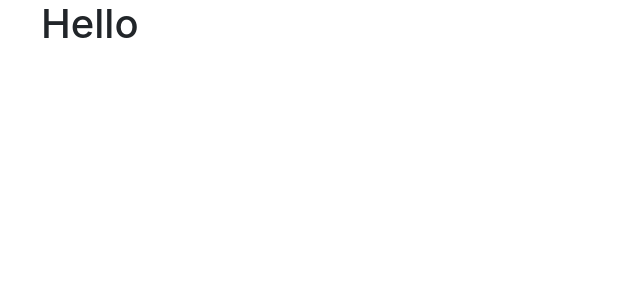
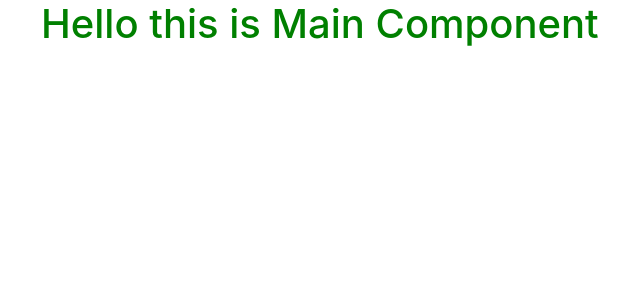
Before and after one commit to RomaNovo/angularHomeWork, an Angular app: page / in a window 1280 px wide. Shown: the top 300 px of the page, without its empty margins (69-709 px from the left). Built offline with nearby package versions, Linux system fonts and the light colour scheme.

Commit message:
added parametr for own-directive

```diff
--- a/src/app/app.component.css
+++ b/src/app/app.component.css
@@ -7,5 +7,6 @@
 h1{
 	display: inline-block;
 	padding: 0 20px;
-	transition: all .5s;
+	transition: all .3s;
+	cursor: pointer;
 }
--- a/src/app/app.component.html
+++ b/src/app/app.component.html
@@ -1 +1 @@
-<h1 app-background> Hello </h1>
+<h1 [appbackground]="'green'" [hoverColor]="'darkred'" > Hello this is Main Component</h1>
--- a/src/app/app.module.ts
+++ b/src/app/app.module.ts
@@ -5,6 +5,7 @@ import { HttpModule } from '@angular/http';
 
 import { AppComponent } from './app.component';
 import { BackgroundDirective } from './directives/background.directive';
+
 
 
 
--- a/src/app/directives/background.directive.ts
+++ b/src/app/directives/background.directive.ts
@@ -1,23 +1,25 @@
-import { Directive, ElementRef, Renderer2, HostListener, HostBinding } from '@angular/core';
+import { Directive, Input, HostListener, HostBinding, OnInit, ElementRef, Renderer2 } from '@angular/core';
 
 @Directive({
-	selector: '[app-background]'
+	selector: '[appbackground]'
 })
 
-export class BackgroundDirective {
+export class BackgroundDirective implements OnInit{
+	@Input() hoverColor: string;
+	@Input('appbackground') defaultColor: string;
 
-	constructor(public element: ElementRef, public  renderer: Renderer2) {}
+	constructor(){}
 
-	@HostBinding('style.backgroundColor') background:string;
+	@HostBinding('style.color') color: string;
 
-
-	@HostListener('mouseenter') onmouseenter() {
-		this.background = 'red'
+	@HostListener('mouseenter') 	mouseenter() {
+		this.color = this.hoverColor;
+	}
+	@HostListener('mouseleave') 	mouseleave() {
+		this.color = this.defaultColor;
 	}
 
-	@HostListener('mouseleave') onmouseleave() {
-		this.background = 'green'
+	ngOnInit() {
+		this.color = this.defaultColor;
 	}
-
-
 }
```
